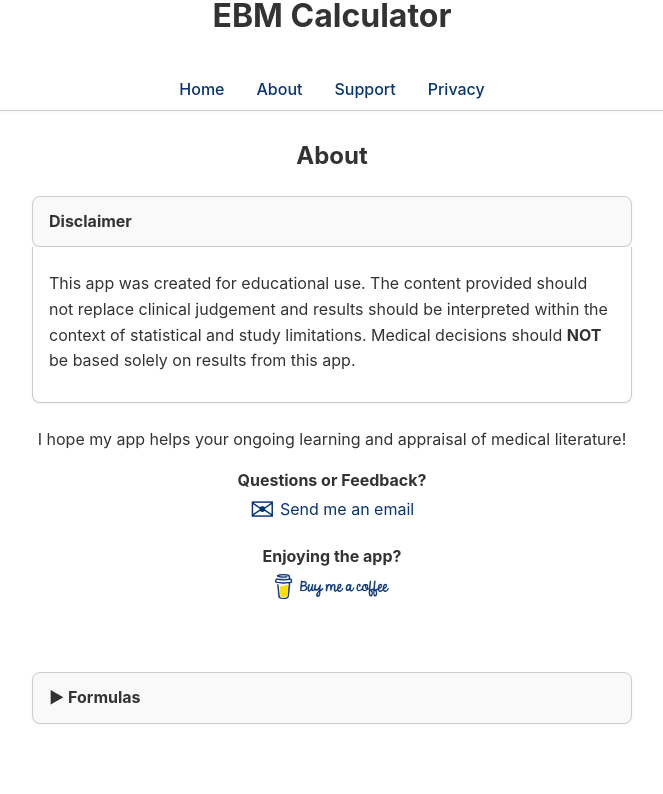
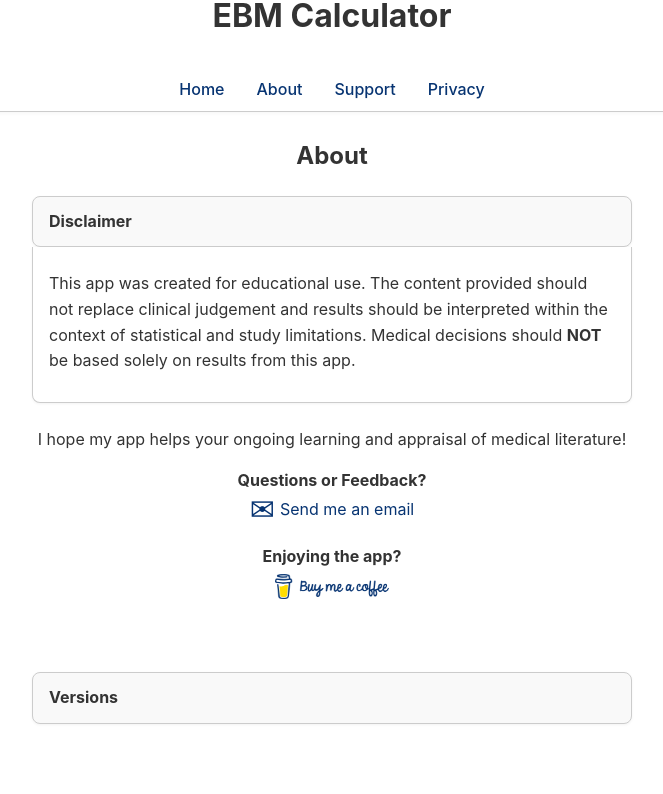
Before and after one commit to EBMCalculator/ebmcalculator.github.io, a Jekyll site: the page built from about.md, in a window 1280 px wide. Shown: the part 191-985 px from the top of the page, without its empty margins (308-971 px from the left). Built offline with Jekyll 4.4.1, drawn with Linux system fonts in a browser that asks for light colours.

Commit message:
Update about.md

```diff
--- a/about.md
+++ b/about.md
@@ -51,12 +51,71 @@
 
 <br>
 
+
+<!-- Versions Section (moved to bottom) -->
 <div style="max-width: 600px; margin: 20px auto;">
-  <!-- How-To Guide Section for Formulas (collapsible) -->
+  <!-- Outer Versions container: no onclick so it remains static -->
   <div class="faq-item">
-    <div class="faq-question" id="Formulas" onclick="toggleAnswer(this)"><span>&#9654;</span> Formulas</div>
+    <div class="faq-question" id="versions">
+      Versions
+    </div>
     <div class="faq-answer">
-      <p><a href="/assets/pdf/Formulas.pdf" target="_blank" rel="noopener noreferrer">Click here to review the formulas</a> used for calculating metrics and confidence intervals in the app.</p>
+      <!-- Most recent version: v1.3.0 -- expanded by default -->
+      <div class="faq-item">
+        <div class="faq-question" onclick="toggleAnswer(this)">
+          <span>&#9660;</span> v1.3.0
+        </div>
+        <div class="faq-answer" style="display: block;">
+          <ul>
+            <li>All new UI with navigation bar and cleaner appearance</li>
+            <li>Swipe on results to Share, Edit, Save, or Delete</li>
+            <li>Save up to 50 results</li>
+            <li>Drag and drop results to rearrange in Results section</li>
+            <li>Calculate Post-Test Probability from any diagnostic test result</li>
+            <li>New Library section with various Lessons in EBM</li>
+            <li>New Interactive Fagan Nomogram</li>
+            <li>Bug fixes and UI refinements</li>
+          </ul>
+        </div>
+      </div>
+      <!-- Other versions remain collapsible by default -->
+      <div class="faq-item">
+        <div class="faq-question" onclick="toggleAnswer(this)">
+          <span>&#9654;</span> v1.2.0
+        </div>
+        <div class="faq-answer">
+          <ul>
+            <li>New feature to save, delete, and share results</li>
+            <li>New formula pages</li>
+            <li>Updates for icons and logos</li>
+            <li>Works in light and dark mode</li>
+            <li>Bug fixes and UI refinements</li>
+          </ul>
+        </div>
+      </div>
+      <div class="faq-item">
+        <div class="faq-question" onclick="toggleAnswer(this)">
+          <span>&#9654;</span> v1.1.0
+        </div>
+        <div class="faq-answer">
+          <ul>
+            <li>New icons and logos</li>
+            <li>Bug fixes and UI refinements</li>
+          </ul>
+        </div>
+      </div>
+      <div class="faq-item">
+        <div class="faq-question" onclick="toggleAnswer(this)">
+          <span>&#9654;</span> v1.0.0
+        </div>
+        <div class="faq-answer">
+          <ul>
+            <li>Effect Calculator</li>
+            <li>Diagnostic Test Calculator</li>
+            <li>Post-Test Probability Calculator</li>
+          </ul>
+        </div>
+      </div>
     </div>
   </div>
 </div>
```
